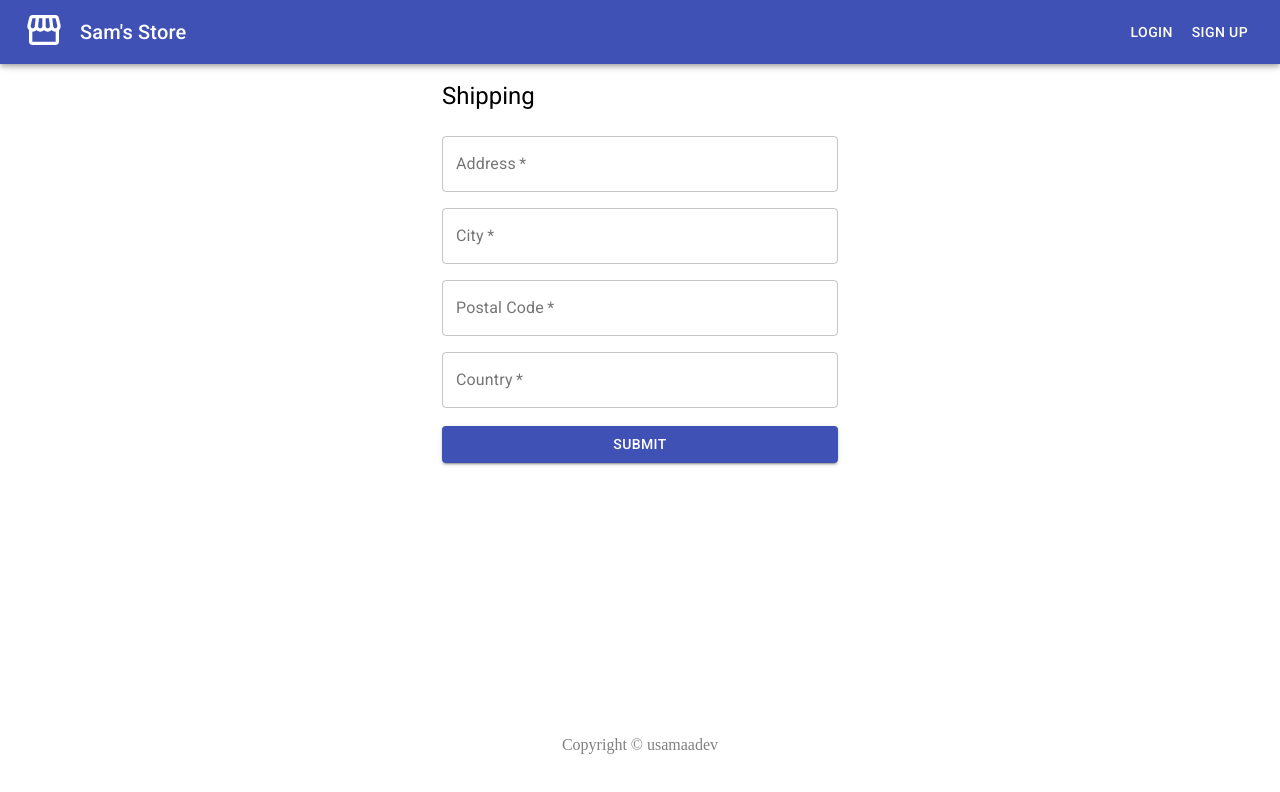
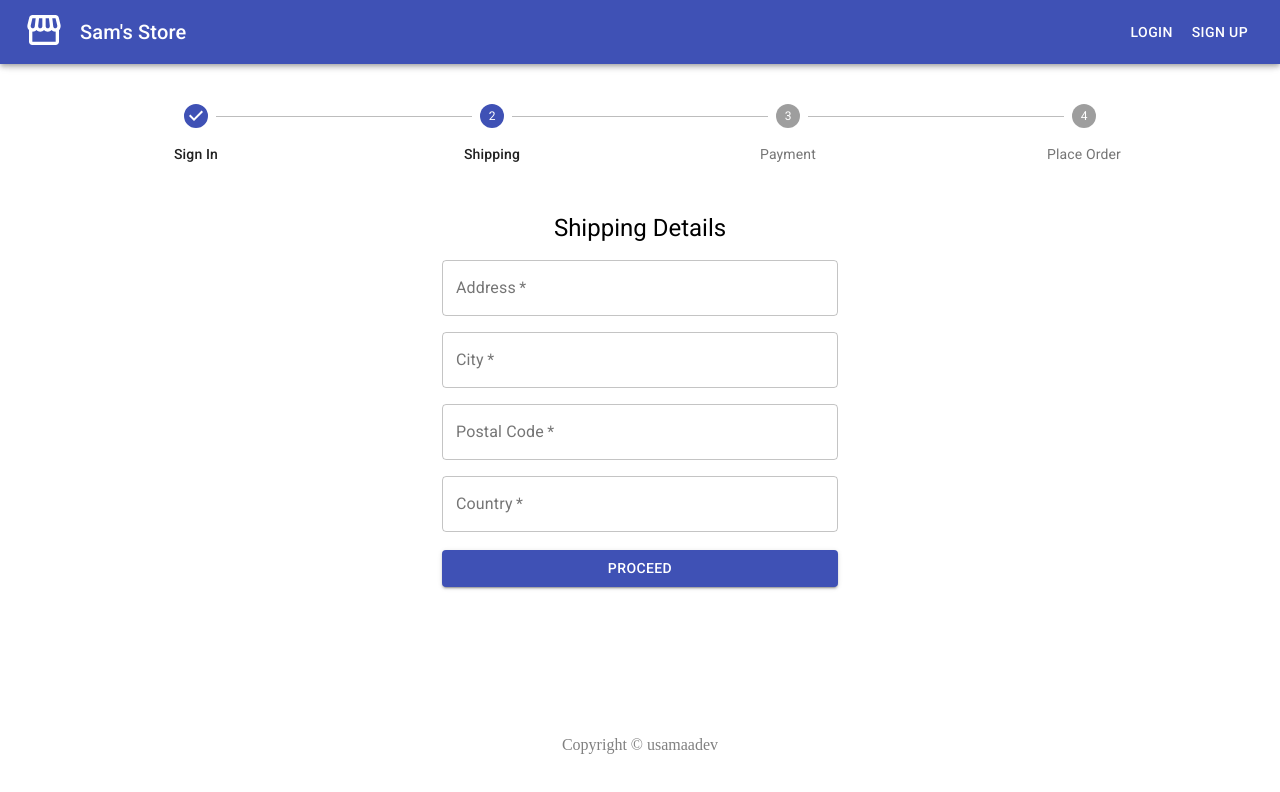
Before and after one commit to usama-mr20/mern-ecommerce-shop, a React (Create React App) app in the folder client/: page /shipping in a window 1280 px wide. Shown: the top 792 px of the page. Built offline with nearby package versions, Linux system fonts and the light colour scheme.

Commit message:
checkout process

```diff
--- a/client/src/App.js
+++ b/client/src/App.js
@@ -10,6 +10,7 @@ import { BrowserRouter as Router, Route, Switch } from "react-router-dom";
 import ProductDetails from "./screens/ProductDetails";
 import UserProfileScreen from "./screens/UserProfileScreen";
 import ShippingScreen from "./screens/ShippingScreen";
+import PaymentScreen from "./screens/PaymentScreen";
 
 function App() {
   return (
@@ -25,6 +26,7 @@ function App() {
             <Route path='/register' component={RegisterScreen} />
             <Route path='/profile' component={UserProfileScreen} />
             <Route path='/shipping' component={ShippingScreen} />
+            <Route path='/payment' component={PaymentScreen} />
           </Switch>
         </main>
       </Container>
--- /dev/null
+++ b/client/src/components/CheckoutStepper.jsx
@@ -0,0 +1,32 @@
+import React from "react";
+import Stepper from "@material-ui/core/Stepper";
+import Step from "@material-ui/core/Step";
+import StepLabel from "@material-ui/core/StepLabel";
+const CheckoutStepper = (props) => {
+  function getSteps() {
+    return ["Sign In", "Shipping", "Payment", "Place Order"];
+  }
+
+  const steps = getSteps();
+
+  return (
+    <>
+      <Stepper alternativeLabel activeStep={props.CurrentStep}>
+        <Step>
+          <StepLabel>Sign In</StepLabel>
+        </Step>
+        <Step>
+          <StepLabel>Shipping</StepLabel>
+        </Step>
+        <Step>
+          <StepLabel>Payment</StepLabel>
+        </Step>
+        <Step>
+          <StepLabel>Place Order</StepLabel>
+        </Step>
+      </Stepper>
+    </>
+  );
+};
+
+export default CheckoutStepper;
--- /dev/null
+++ b/client/src/screens/PaymentScreen.jsx
@@ -0,0 +1,13 @@
+import React from "react";
+import CheckoutStepper from "../components/CheckoutStepper";
+
+const PaymentScreen = () => {
+  return (
+    <div>
+      <CheckoutStepper CurrentStep={2} />
+      payment screen
+    </div>
+  );
+};
+
+export default PaymentScreen;
--- a/client/src/screens/ShippingScreen.jsx
+++ b/client/src/screens/ShippingScreen.jsx
@@ -7,6 +7,7 @@ import Typography from "@material-ui/core/Typography";
 import { makeStyles } from "@material-ui/core/styles";
 import { useDispatch, useSelector } from "react-redux";
 import { saveShippingAddress } from "../actions/cartActions";
+import CheckoutStepper from "../components/CheckoutStepper";
 
 const ShippingScreen = ({ history }) => {
   const cart = useSelector((state) => state.cart);
@@ -37,12 +38,17 @@ const ShippingScreen = ({ history }) => {
   const classes = useStyles();
 
   return (
+    <>
+      <CheckoutStepper CurrentStep={1} />
       <Container component='main' maxWidth='xs'>
-      <Typography component='h1' variant='h5'>
-        Shipping
-      </Typography>
         <form className={classes.form} noValidate onSubmit={handleSubmit}>
           <Grid container spacing={2}>
+            <Grid item xs={12}>
+              <Typography align='center' component='h1' variant='h5'>
+                Shipping Details
+              </Typography>
+            </Grid>
+
             <Grid item xs={12}>
               <TextField
                 variant='outlined'
@@ -92,10 +98,11 @@ const ShippingScreen = ({ history }) => {
           <br />
 
           <Button type='submit' fullWidth variant='contained' color='primary'>
-          Submit{" "}
+            Proceed
           </Button>
         </form>
       </Container>
+    </>
   );
 };
 
```
Lines whose indentation alone changed are shown as unchanged.
